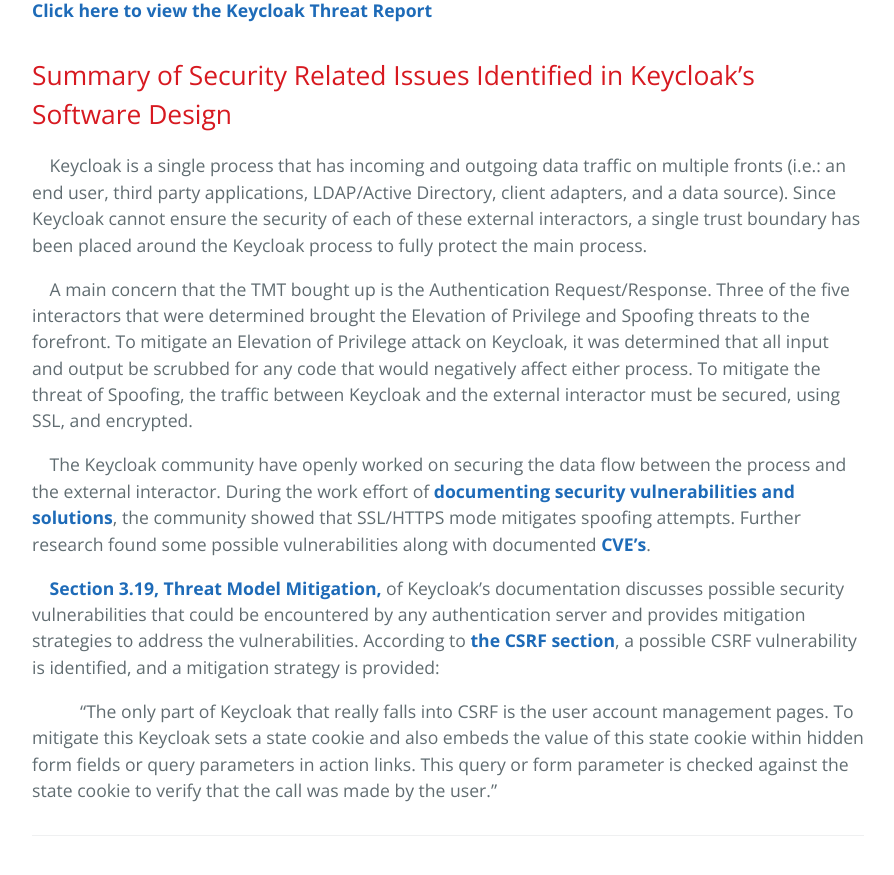
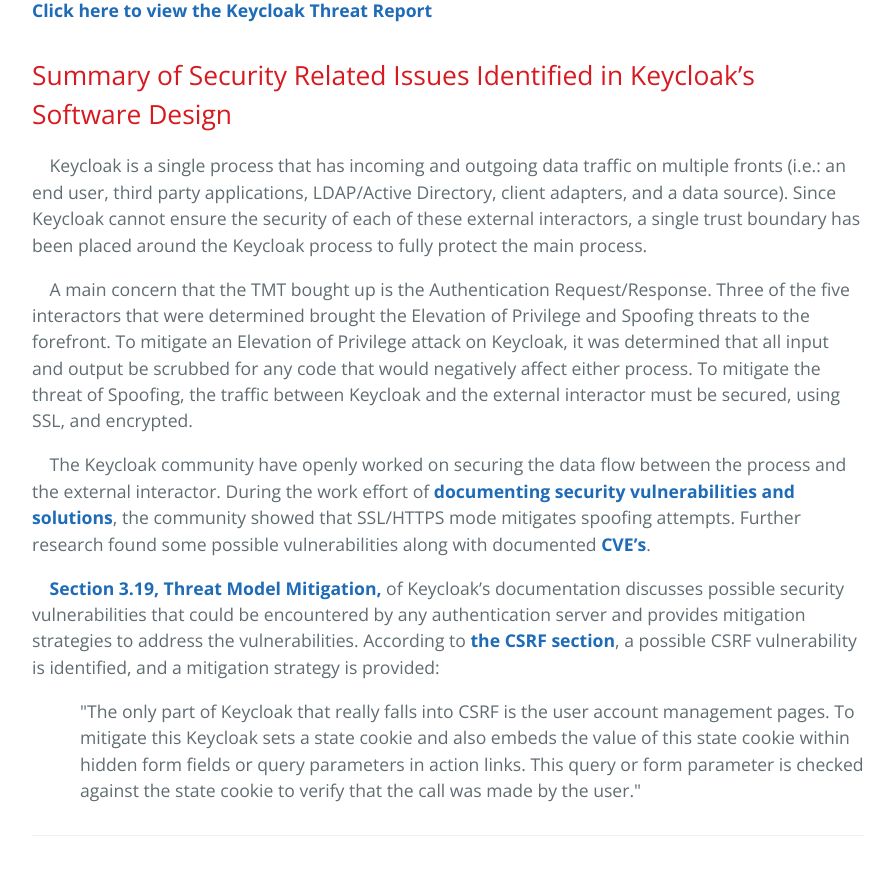
Before and after one commit to DanielLucier/CYBER8420-SemesterProject, a Jekyll site: the page built from misc/pages/ThreatModels.md, in a window 1280 px wide and 900 px high, scrolled down 837 px. Shown: the top 875 px of the window, without its empty margins (192-1086 px from the left). Built offline with Jekyll 4.4.1, drawn with Linux system fonts in a browser that asks for light colours.

Commit message:
Update ThreatModels.md

```diff
--- a/misc/pages/ThreatModels.md
+++ b/misc/pages/ThreatModels.md
@@ -23,4 +23,4 @@ Summary of Security Related Issues Identified in Keycloak's Software Design
 
 &emsp;<a href="http://www.keycloak.org/docs/3.3/server_admin/topics/threat.html"><strong>Section 3.19, Threat Model Mitigation,</strong></a> of Keycloak's documentation discusses possible security vulnerabilities that could be encountered by any authentication server and provides mitigation strategies to address the vulnerabilities. According to <a href = "http://www.keycloak.org/docs/3.3/server_admin/topics/threat/csrf.html"><strong>the CSRF section</strong></a>, a possible CSRF vulnerability is identified, and a mitigation strategy is provided:
 
-<span style="margin-left:.5in">"The only part of Keycloak that really falls into CSRF is the user account management pages. To mitigate this Keycloak sets a state cookie and also embeds the value of this state cookie within hidden form fields or query parameters in action links. This query or form parameter is checked against the state cookie to verify that the call was made by the user."</span>
+<p style="margin-left:.5in">"The only part of Keycloak that really falls into CSRF is the user account management pages. To mitigate this Keycloak sets a state cookie and also embeds the value of this state cookie within hidden form fields or query parameters in action links. This query or form parameter is checked against the state cookie to verify that the call was made by the user."</p>
```
